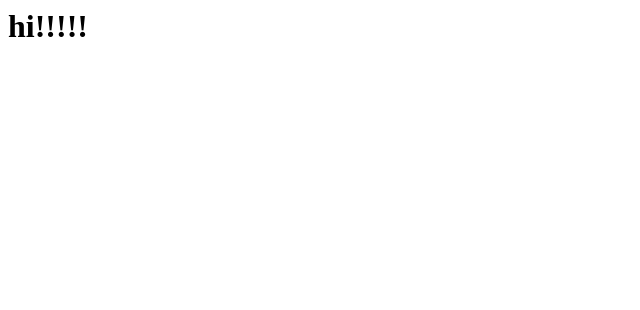
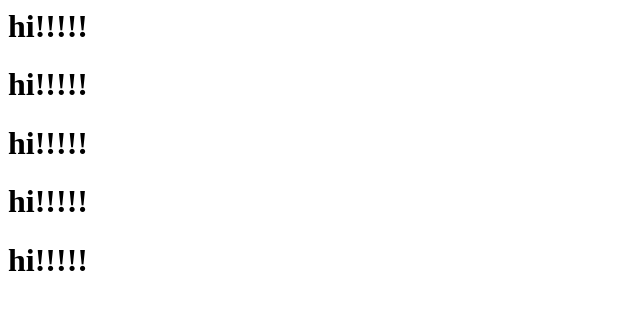
Before and after one commit to doe96/folder1, a plain HTML site: page index.html in a window 1280 px wide. Shown: the whole page, without its empty margins (0-640 px from the left). Drawn offline with Linux system fonts and the light colour scheme.

Commit message:
Update index.html
promjena

```diff
--- a/index.html
+++ b/index.html
@@ -1 +1,5 @@
 <h1>hi!!!!!</h1>
+<h1>hi!!!!!</h1>
+<h1>hi!!!!!</h1>
+<h1>hi!!!!!</h1>
+<h1>hi!!!!!</h1>
```
